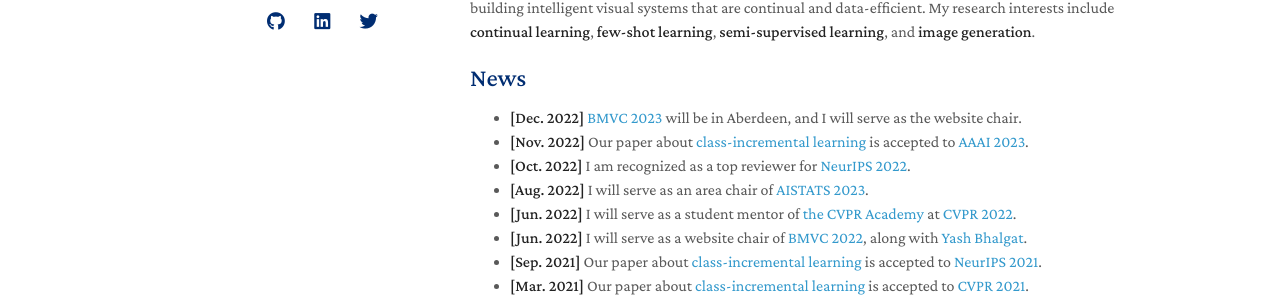
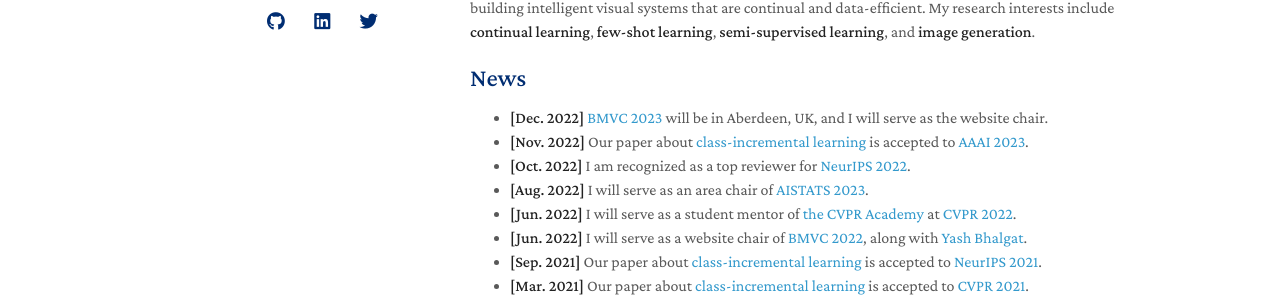
Before and after one commit to yaoyao-liu/yaoyao-liu.github.io, a Jekyll site: the page built from index.md, in a window 1280 px wide and 900 px high. Shown: the part 373-674 px from the top of the window. Built offline with Jekyll 4.4.1, drawn with Linux system fonts in a browser that asks for light colours; nearby versions of some CDN libraries; comment, search, counter and statistics services are not loaded; a style sheet for code colours, icons or effects is not loaded; our own code applies the rules of GitHub Pages for plain Markdown files.

```diff
--- a/index.md
+++ b/index.md
@@ -14,7 +14,7 @@ My research lies at the intersection of **computer vision** and **machine learni
 
 ## News
 
-- **[Dec. 2022]** [BMVC 2023](https://www.bmvc2023.org) will be in Aberdeen, and I will serve as the website chair.
+- **[Dec. 2022]** [BMVC 2023](https://www.bmvc2023.org) will be in Aberdeen, UK, and I will serve as the website chair.
 - **[Nov. 2022]** Our paper about [class-incremental learning](https://pure.mpg.de/rest/items/item_3478882_1/component/file_3478883/content) is accepted to [AAAI 2023](https://aaai.org/Conferences/AAAI-23/).
 - **[Oct. 2022]** I am recognized as a top reviewer for [NeurIPS 2022](https://neurips.cc/Conferences/2022/ProgramCommittee).
 - **[Aug. 2022]** I will serve as an area chair of [AISTATS 2023](https://aistats.org/aistats2023/).
```
